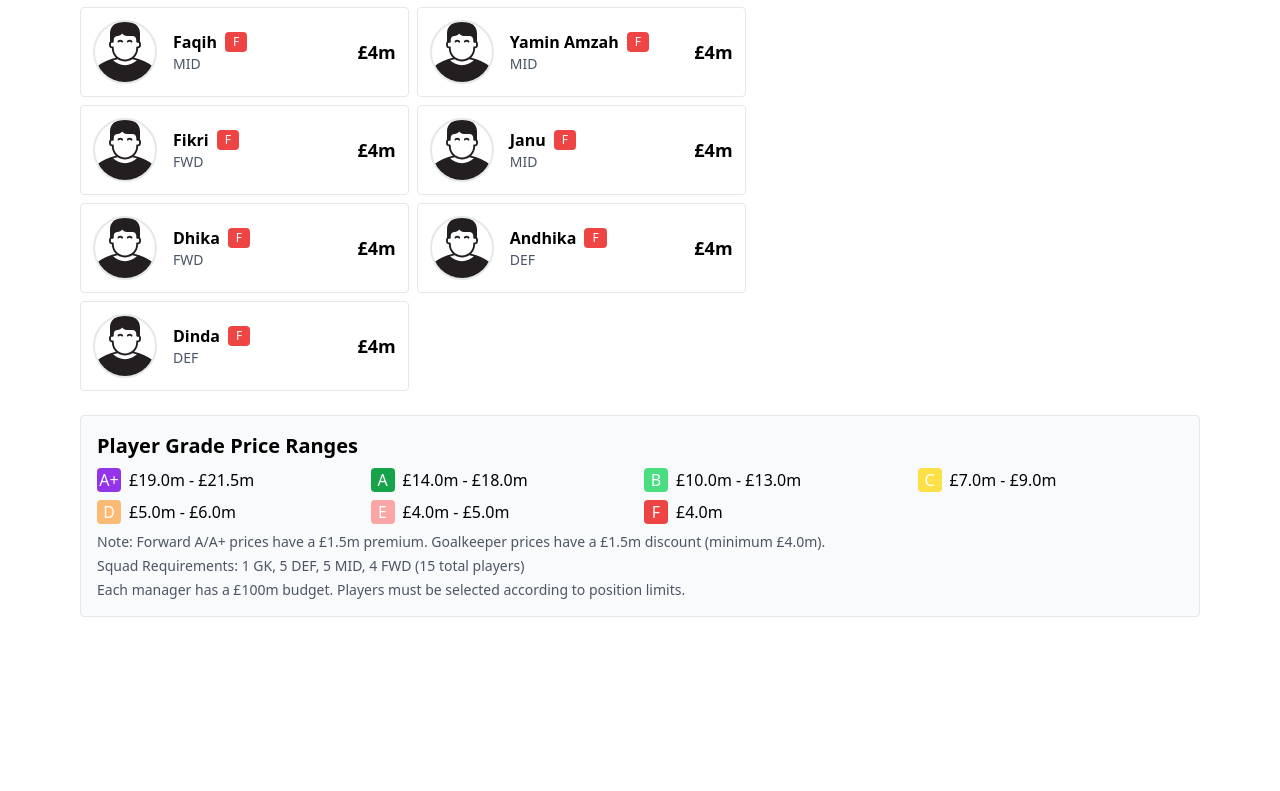
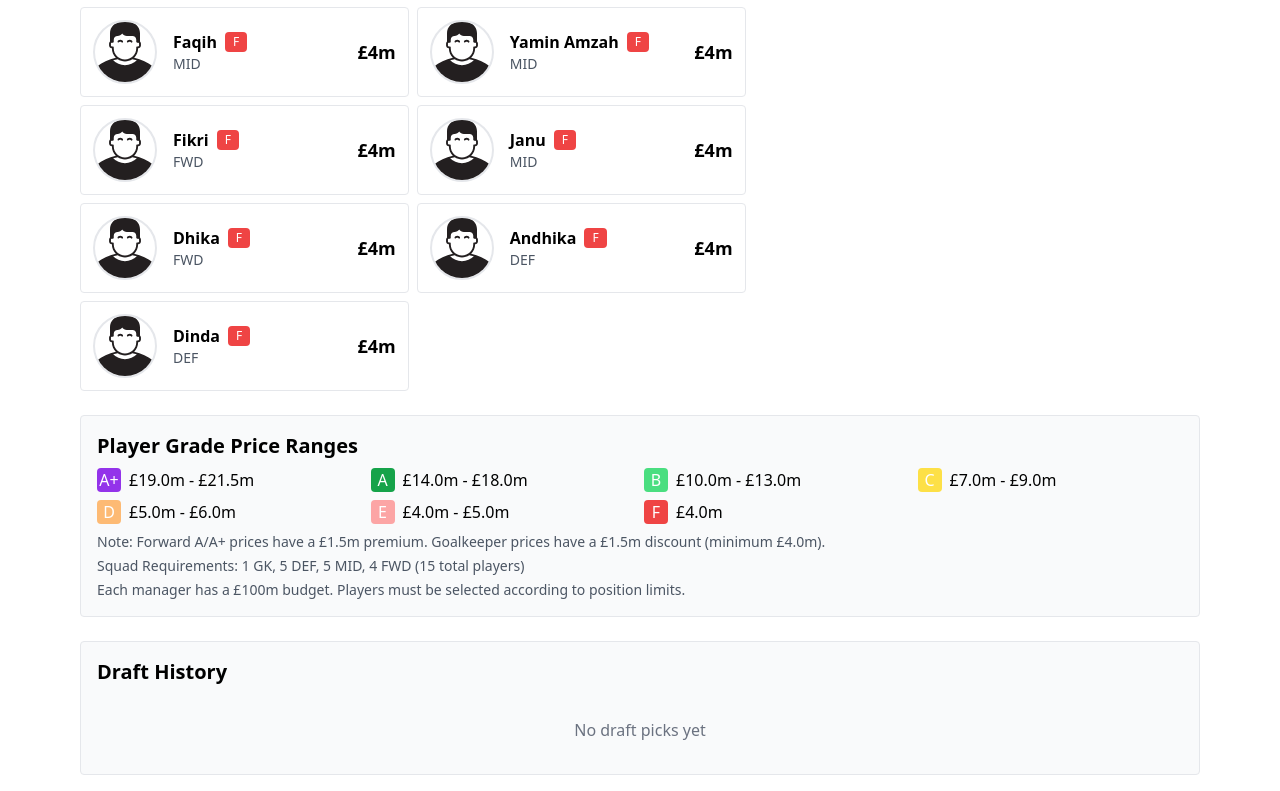
Before and after one commit to darfattt/expose-bb4-fantasy-draft-app, a React (Create React App) app: page / in a window 1280 px wide. Shown: the part 3379-4170 px from the top of the page. Before the commit the page ends 4012 px from the top, so only its background shows below. Built offline with nearby package versions, Linux system fonts and the light colour scheme.

Commit message:
history section

```diff
--- a/src/App.tsx
+++ b/src/App.tsx
@@ -50,6 +50,14 @@ const App = () => {
   const [gradeFilter, setGradeFilter] = useState('All');
   const [alertMessage, setAlertMessage] = useState('');
   const [showAlert, setShowAlert] = useState(false);
+  const [managerPickCounts, setManagerPickCounts] = useState({});
+  const [draftHistory, setDraftHistory] = useState<Array<{
+    manager: string;
+    pickNumber: number;
+    pickCount: number;
+    player: string;
+    position: string;
+  }>>([]);
 
   useEffect(() => {
     loadPlayersFromCSV();
@@ -169,6 +177,26 @@ const App = () => {
       }
       return m;
     });
+
+    // Update pick counts
+    const currentManagerId = managers[currentManager].id;
+    const newPickCount = (managerPickCounts[currentManagerId] || 0) + 1;
+
+    setManagerPickCounts(prev => ({
+      ...prev,
+      [currentManagerId]: newPickCount
+    }));
+
+    setDraftHistory(prev => [
+      ...prev,
+      {
+        manager: managers[currentManager].name,
+        pickNumber: prev.length + 1,
+        pickCount: newPickCount,
+        player: player.name,
+        position: player.position
+      }
+    ]);
 
     setPlayers(updatedPlayers);
     setManagers(updatedManagers);
@@ -424,6 +452,38 @@ const App = () => {
           Each manager has a £100m budget. Players must be selected according to position limits.
         </p>
       </div>
+
+      <div className="mt-6 p-4 border rounded bg-gray-50">
+        <h2 className="text-xl font-bold mb-4">Draft History</h2>
+        <div className="space-y-2">
+          {draftHistory.map((entry, index) => {
+            const ordinal = entry.pickCount === 1 ? 'st' :
+                           entry.pickCount === 2 ? 'nd' :
+                           entry.pickCount === 3 ? 'rd' : 'th';
+
+            return (
+              <div
+                key={index}
+                className="p-2 bg-white rounded border flex items-center gap-2 text-sm"
+              >
+                <span className="font-mono text-gray-500 w-12">#{entry.pickNumber}</span>
+                <span className="font-semibold min-w-[100px]">{entry.manager}</span>
+                <span className="text-gray-600">
+                  {entry.pickCount}
+                  {ordinal} pick:
+                  <span className="bg-gray-200 px-1 rounded mx-2">{entry.position}</span>
+                  {entry.player}
+                </span>
+              </div>
+            );
+          })}
+          {draftHistory.length === 0 && (
+            <div className="text-gray-500 text-center py-4">
+              No draft picks yet
+            </div>
+          )}
+        </div>
+      </div>
     </div>
   );
 };
```
